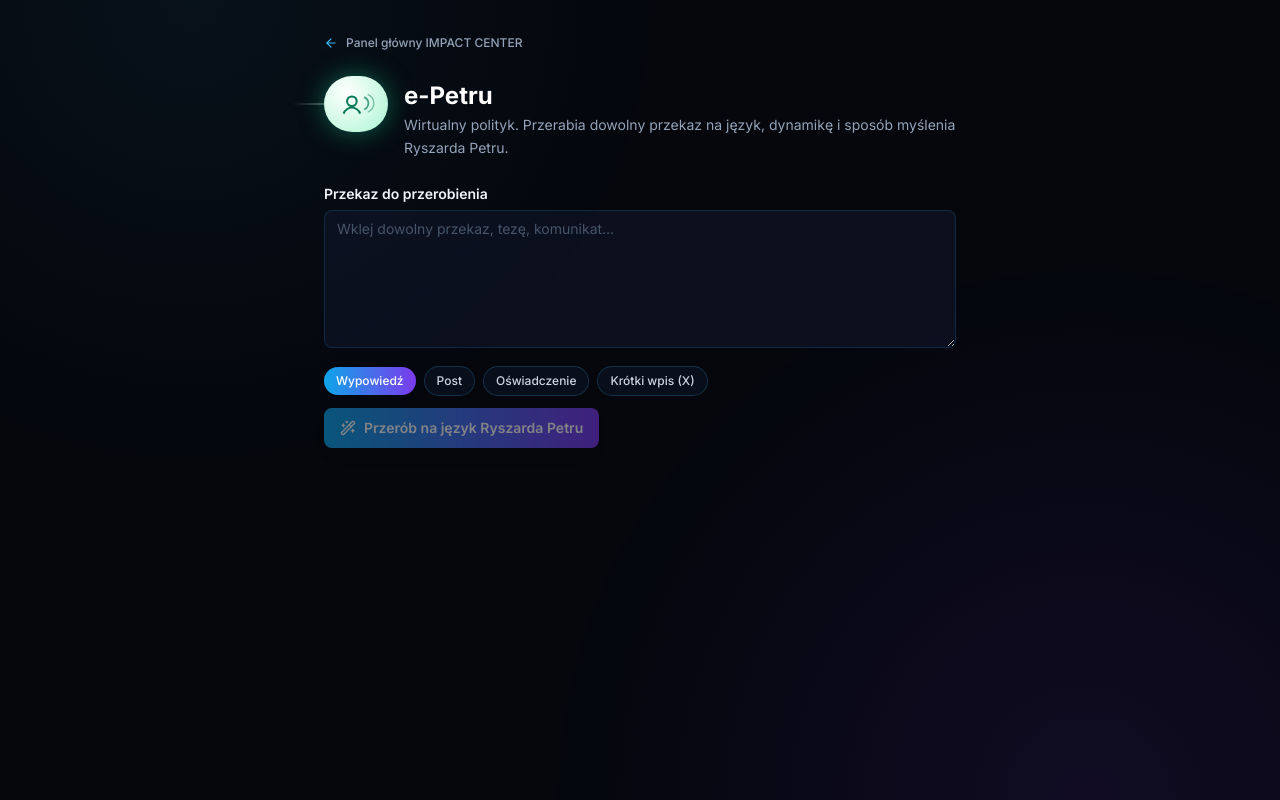
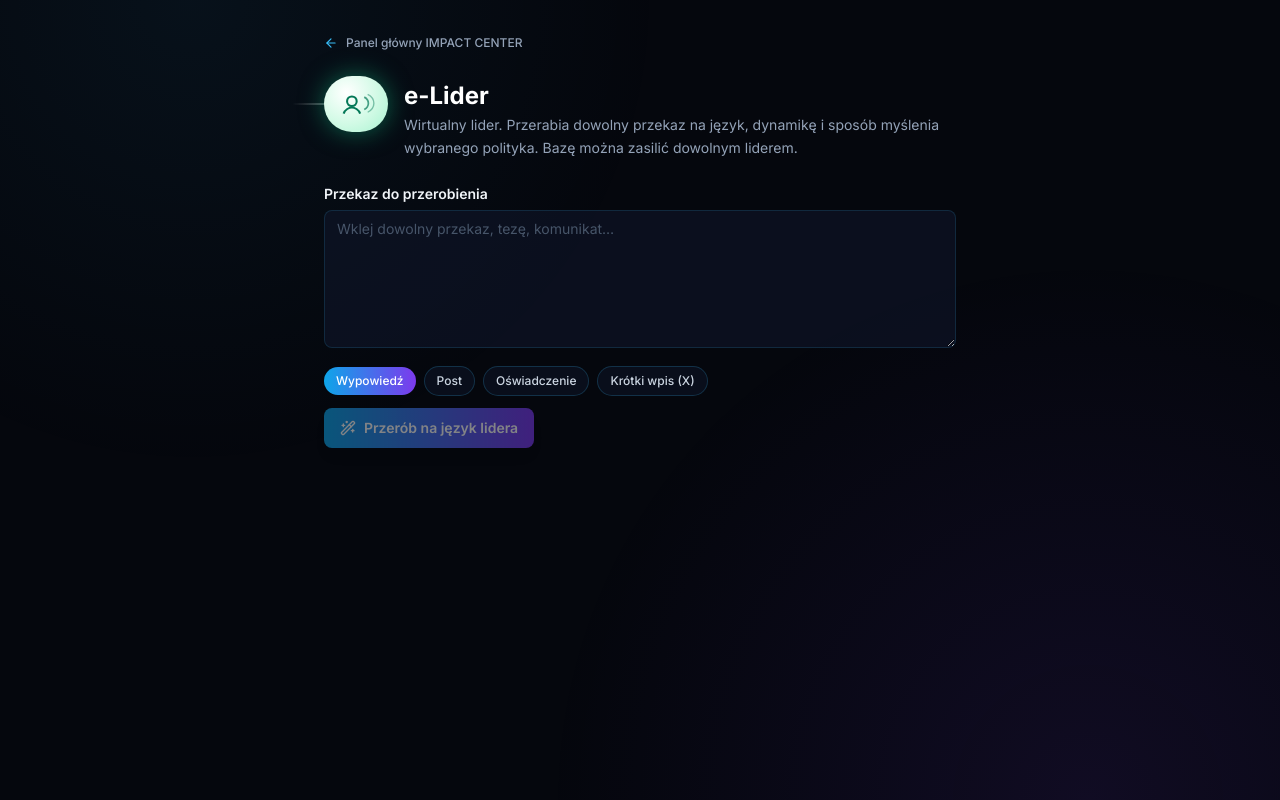
Before and after one commit to PoliticalDarkMatter/political-dark-matter, a Next.js app: page /e-petru in a window 1280 px wide. Built offline with nearby package versions, Linux system fonts and the light colour scheme; no server answers.

Commit message:
e-Petru -> e-Lider (generyczny, zasilany dowolnym politykiem); srodek huba neutralny

```diff
--- a/app/api/petru/profile/route.ts
+++ b/app/api/petru/profile/route.ts
@@ -12,6 +12,6 @@
     return NextResponse.json({ profile, utterances, total });
   } catch (err) {
     console.error("[api/petru/profile]", err);
-    return NextResponse.json({ error: "Nie udało się pobrać bazy stylu e-Petru." }, { status: 500 });
+    return NextResponse.json({ error: "Nie udało się pobrać bazy stylu e-Lider." }, { status: 500 });
   }
 }
--- a/app/e-petru/page.tsx
+++ b/app/e-petru/page.tsx
@@ -39,7 +39,7 @@
     <div className="min-h-screen bg-[#05070d] text-slate-200">
       <div className="pointer-events-none fixed inset-0 z-0 bg-[radial-gradient(circle_at_15%_0%,rgba(56,189,248,0.06),transparent_35%),radial-gradient(circle_at_85%_100%,rgba(124,58,237,0.1),transparent_40%)]" />
       <div className="relative z-10 mx-auto max-w-2xl px-5 py-8">
-        <PageHeader title="e-Petru" subtitle="Wirtualny polityk. Przerabia dowolny przekaz na język, dynamikę i sposób myślenia Ryszarda Petru." comet="epetru" />
+        <PageHeader title="e-Lider" subtitle="Wirtualny lider. Przerabia dowolny przekaz na język, dynamikę i sposób myślenia wybranego polityka. Bazę można zasilić dowolnym liderem." comet="epetru" />
 
         <div className="mt-6">
           <label className="block text-sm font-semibold text-slate-100">Przekaz do przerobienia</label>
@@ -58,7 +58,7 @@
           </div>
           <button onClick={convert} disabled={busy || !text.trim()}
             className="mt-3 inline-flex items-center gap-2 rounded-lg bg-gradient-to-r from-sky-500 to-violet-600 px-4 py-2.5 text-sm font-semibold text-white shadow-lg hover:opacity-90 disabled:opacity-50">
-            {busy ? <Loader2 className="animate-spin" size={16} /> : <Wand2 size={16} />} Przerób na język Ryszarda Petru
+            {busy ? <Loader2 className="animate-spin" size={16} /> : <Wand2 size={16} />} Przerób na język lidera
           </button>
 
           {err && <div className="mt-3 rounded-lg border border-rose-400/20 bg-rose-500/5 px-3 py-2 text-sm text-rose-300">{err}</div>}
@@ -66,7 +66,7 @@
           {out && (
             <div className="mt-4 rounded-xl border border-sky-400/20 bg-slate-900/60 p-4">
               <div className="mb-2 flex items-center justify-between">
-                <span className="text-[11px] font-semibold uppercase tracking-wider text-sky-300">Przekaz w wersji Ryszarda Petru</span>
+                <span className="text-[11px] font-semibold uppercase tracking-wider text-sky-300">Przekaz w wersji lidera</span>
                 <button onClick={copy} className="inline-flex items-center gap-1 text-xs text-slate-400 hover:text-white">
                   {copied ? <Check size={13} className="text-emerald-400" /> : <Copy size={13} />} {copied ? "Skopiowano" : "Kopiuj"}
                 </button>
--- a/components/hub/OrbitHub.tsx
+++ b/components/hub/OrbitHub.tsx
@@ -242,7 +242,7 @@
 // Inny kolor (bursztyn zamiast indygo), żeby dało się je rozróżnić na
 // pierwszy rzut oka. Ogon komety skierowany w lewo, tak jak w e-Wyborcy
 // — ten sam kierunek lotu dla obu komet, nie lustrzane odbicie.
-// e-Petru, jak e-Wyborcy i e-Konsylium, to warstwa pomocnicza (wzorzec języka i
+// e-Lider, jak e-Wyborcy i e-Konsylium, to warstwa pomocnicza (wzorzec języka i
 // sposobu myślenia Ryszarda Petru wspierający PRZEKAZ), nie piąta planeta.
 // Ten sam wzorzec komety, wisi nad TRZECIĄ kartą na dole (PRZEKAZ), kolor
 // szmaragdowy dla odróżnienia od indygo (e-Wyborcy) i bursztynu (e-Konsylium).
@@ -265,7 +265,7 @@
           <PetruIcon />
         </div>
         <div className="mt-2 min-w-[92px] rounded-md border border-emerald-300/25 bg-slate-950/70 px-2.5 py-1 text-center backdrop-blur-md shadow-[0_0_20px_rgba(15,23,42,0.9)] sm:min-w-[104px]">
-          <div className="text-[10px] font-semibold text-white whitespace-nowrap sm:text-[11px]">e-Petru</div>
+          <div className="text-[10px] font-semibold text-white whitespace-nowrap sm:text-[11px]">e-Lider</div>
           <div className="mt-0.5 text-[7px] font-bold tracking-wide text-emerald-300 whitespace-nowrap sm:text-[8px]">
             wirtualny polityk
           </div>
@@ -395,7 +395,7 @@
           <div className="mt-3 flex flex-wrap items-center justify-center gap-2 text-xs sm:hidden">
             <Link href="/insight-base" className="rounded-lg border border-indigo-300/30 bg-slate-950/50 px-3 py-1.5 font-semibold text-slate-100">e-Wyborcy</Link>
             <Link href="/konsylium" className="rounded-lg border border-amber-300/30 bg-slate-950/50 px-3 py-1.5 font-semibold text-slate-100">e-Konsylium</Link>
-            <Link href="/e-petru" className="rounded-lg border border-emerald-300/30 bg-slate-950/50 px-3 py-1.5 font-semibold text-slate-100">e-Petru</Link>
+            <Link href="/e-petru" className="rounded-lg border border-emerald-300/30 bg-slate-950/50 px-3 py-1.5 font-semibold text-slate-100">e-Lider</Link>
             <Link href="/e-media" className="rounded-lg border border-rose-300/30 bg-slate-950/50 px-3 py-1.5 font-semibold text-slate-100">e-Media</Link>
           </div>
         </header>
@@ -476,8 +476,8 @@
             <div className="pdm-ping absolute -inset-3 sm:-inset-4 lg:-inset-5 rounded-full border border-violet-400/40" />
             <div className="pdm-ping absolute -inset-3 sm:-inset-4 lg:-inset-5 rounded-full border border-sky-400/30" style={{ animationDelay: "1.5s" }} />
             <div className="relative">
-              <div className="text-sm sm:text-base lg:text-lg font-bold text-white whitespace-nowrap">Ryszard</div>
-              <div className="text-[11px] sm:text-xs lg:text-sm text-slate-300/70 whitespace-nowrap">Petru</div>
+              <div className="text-sm sm:text-base lg:text-lg font-bold text-white whitespace-nowrap">Twój</div>
+              <div className="text-[11px] sm:text-xs lg:text-sm text-slate-300/70 whitespace-nowrap">Projekt</div>
             </div>
           </Link>
 
--- a/components/layout/Sidebar.tsx
+++ b/components/layout/Sidebar.tsx
@@ -18,7 +18,7 @@
 const NAV_ITEMS = [
   { href: "/sprawy",               icon: FolderKanban, label: "Sprawy" },
   { href: "/zalozenia",            icon: ShieldCheck, label: "Założenia strategiczne" },
-  { href: "/e-petru",              icon: UserRound, label: "e-Petru" },
+  { href: "/e-petru",              icon: UserRound, label: "e-Lider" },
   { href: "/e-media",              icon: Newspaper, label: "e-Media" },
   { href: "/reaction-check",       icon: FileSearch, label: "Reakcja na przekaz" },
   { href: "/image-reaction-check", icon: ScanSearch,  label: "Reakcja na zdjęcie/mem" },
```
